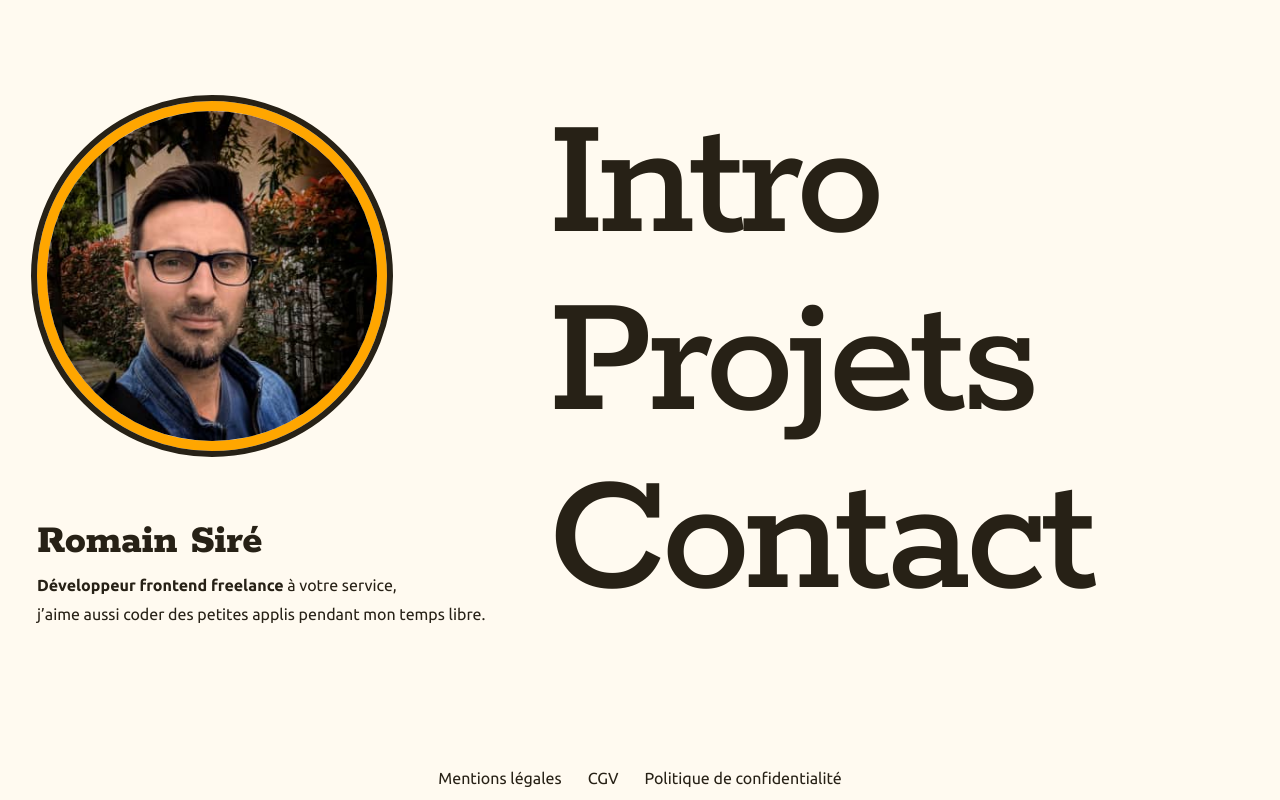
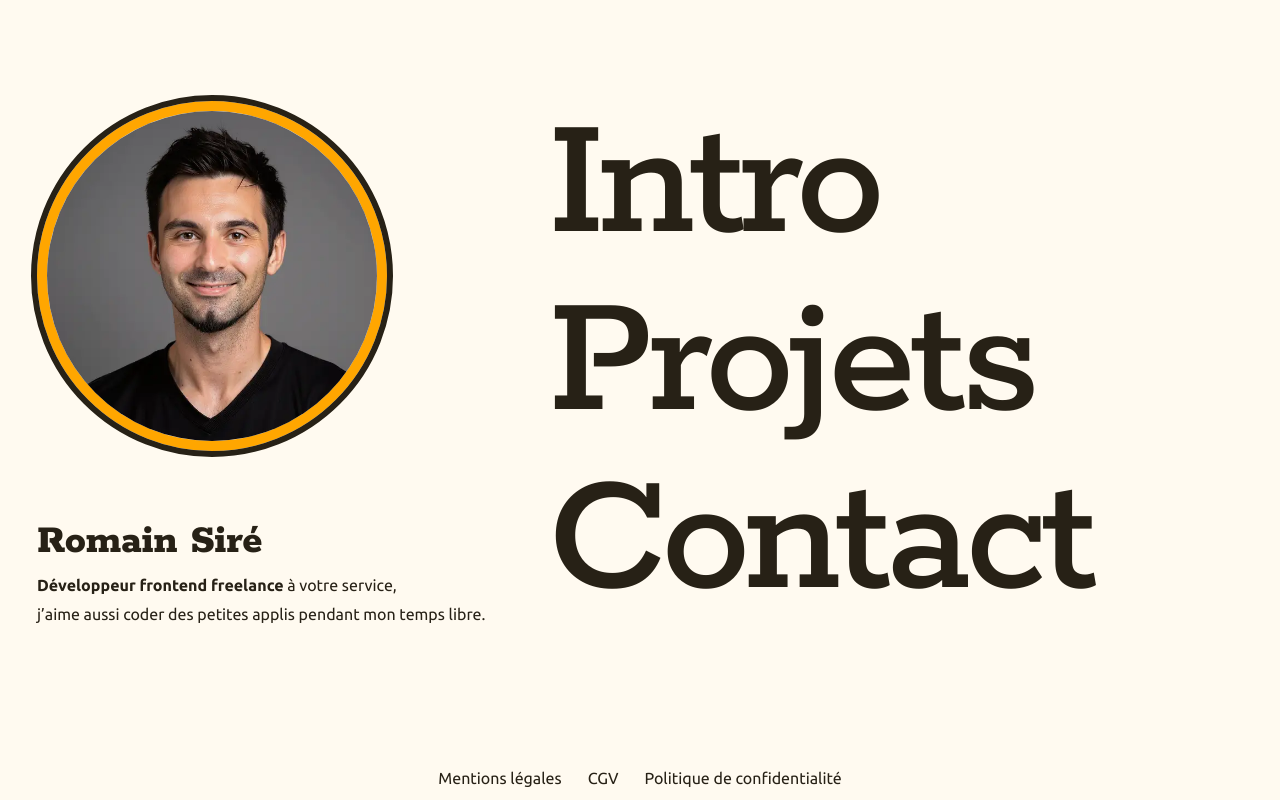
Before and after one commit to RomainSire/portfolio-nextjs, a Next.js app: page / in a window 1280 px wide. Built offline with nearby package versions, Linux system fonts and the light colour scheme.

Commit message:
feat(landing): change profile picture

```diff
--- a/src/components/ui/landing/Hero/Hero.tsx
+++ b/src/components/ui/landing/Hero/Hero.tsx
@@ -5,7 +5,7 @@ export default function Hero() {
 	return (
 		<section className={style.hero}>
 			<Image
-				src="/profile.jpeg"
+				src="/profile.webp"
 				alt="Une photo portrait de moi avec un parc en arrière-plan."
 				width={350}
 				height={350}
```
Also changed, not shown: public/profile.jpeg (deleted), public/profile.webp (added).
